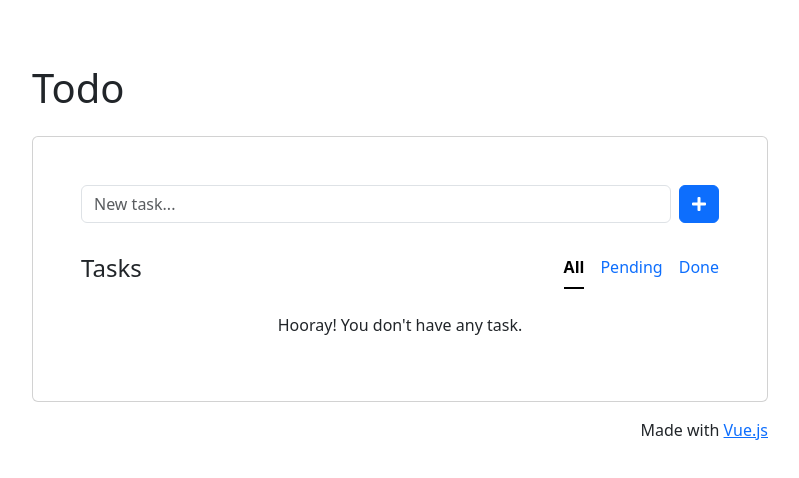
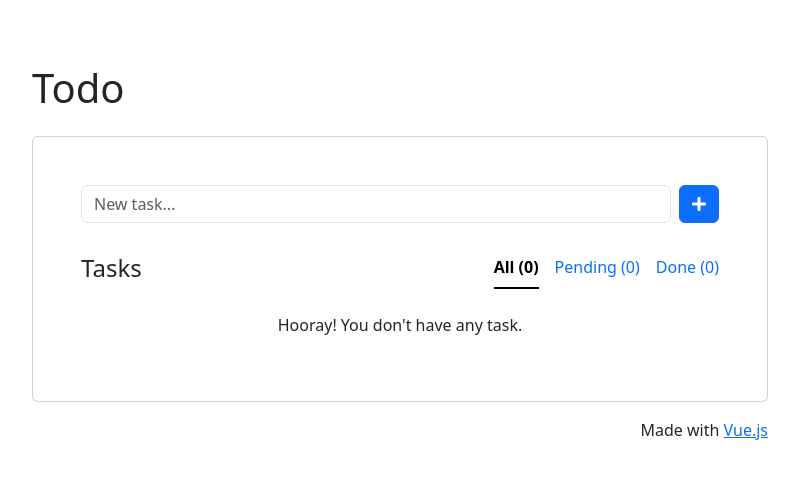
Before and after one commit to teonator/vue-todo, a Vue app: page / in a window 1280 px wide. Shown: the top 478 px of the page, without its empty margins (240-1039 px from the left). Built offline with nearby package versions, Linux system fonts and the light colour scheme.

Commit message:
Update filter with counter.

```diff
--- a/src/App.vue
+++ b/src/App.vue
@@ -9,7 +9,7 @@ export default {
         }
     },
     computed: {
-        taskFilter: function(taskFilter) {
+        taskFilter: function() {
             let _taskFilter = this.filter;
 
             return this.tasks.filter(function(task) {
@@ -24,7 +24,7 @@ export default {
                         return true;
                 }
             });
-        }
+        },
     },
     methods: {
         addTask() {
@@ -51,6 +51,20 @@ export default {
         },
         filterTask(taskFilter) {
             this.filter = taskFilter;
+        },
+        countTask: function(taskFilter) {
+            return this.tasks.filter(function(task) {
+                switch( taskFilter ) {
+                    case 'pending':
+                        return !task.done;
+
+                    case 'done':
+                        return task.done;
+
+                    default:
+                        return true;
+                }
+            }).length;
         },
         validate(task) {
             return task.length > 0;
@@ -91,17 +105,17 @@ export default {
                         <ul class="nav nav-underline flex-fill justify-content-end">
                             <li class="nav-item">
                                 <a @click.prevent="filterTask( '' )" class="nav-link" :class="{ 'active': filter == '' }" href="#">
-                                    All
+                                    All ({{ countTask( '' ) }})
                                 </a>
                             </li>
                             <li class="nav-item">
                                 <a  @click.prevent="filterTask( 'pending' )" class="nav-link" :class="{ 'active': filter == 'pending' }" href="#">
-                                    Pending
+                                    Pending ({{ countTask( 'pending' ) }})
                                 </a>
                             </li>
                             <li class="nav-item">
                                 <a @click.prevent="filterTask( 'done' )" class="nav-link" :class="{ 'active': filter == 'done' }" href="#">
-                                    Done
+                                    Done ({{ countTask( 'done' ) }})
                                 </a>
                             </li>
                         </ul>
```
